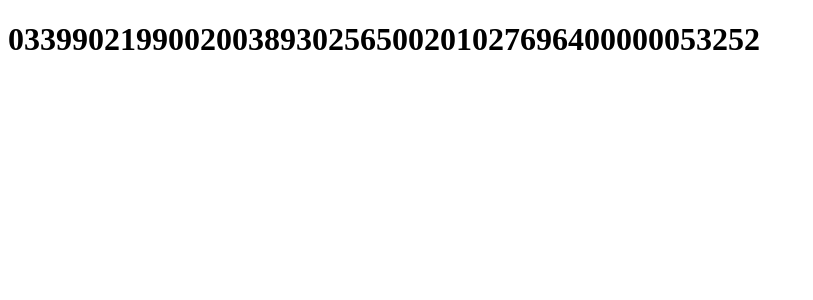
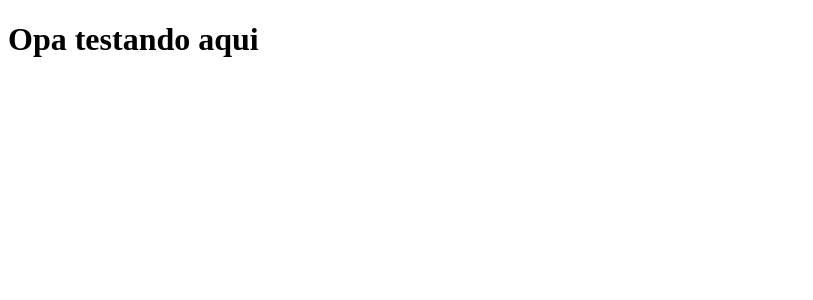
Before and after one commit to HugoSerique/cursodev, a Next.js app: page / in a window 1280 px wide. Shown: the top 300 px of the page, without its empty margins (0-813 px from the left). Built offline with nearby package versions, Linux system fonts and the light colour scheme.

Commit message:
Só mais um teste

```diff
--- a/pages/index.js
+++ b/pages/index.js
@@ -1,5 +1,5 @@
 function Home() {
-  return <h1>03399021990020038930256500201027696400000053252</h1>;
+  return <h1>Opa testando aqui</h1>;
 }
 
 export default Home;
```
